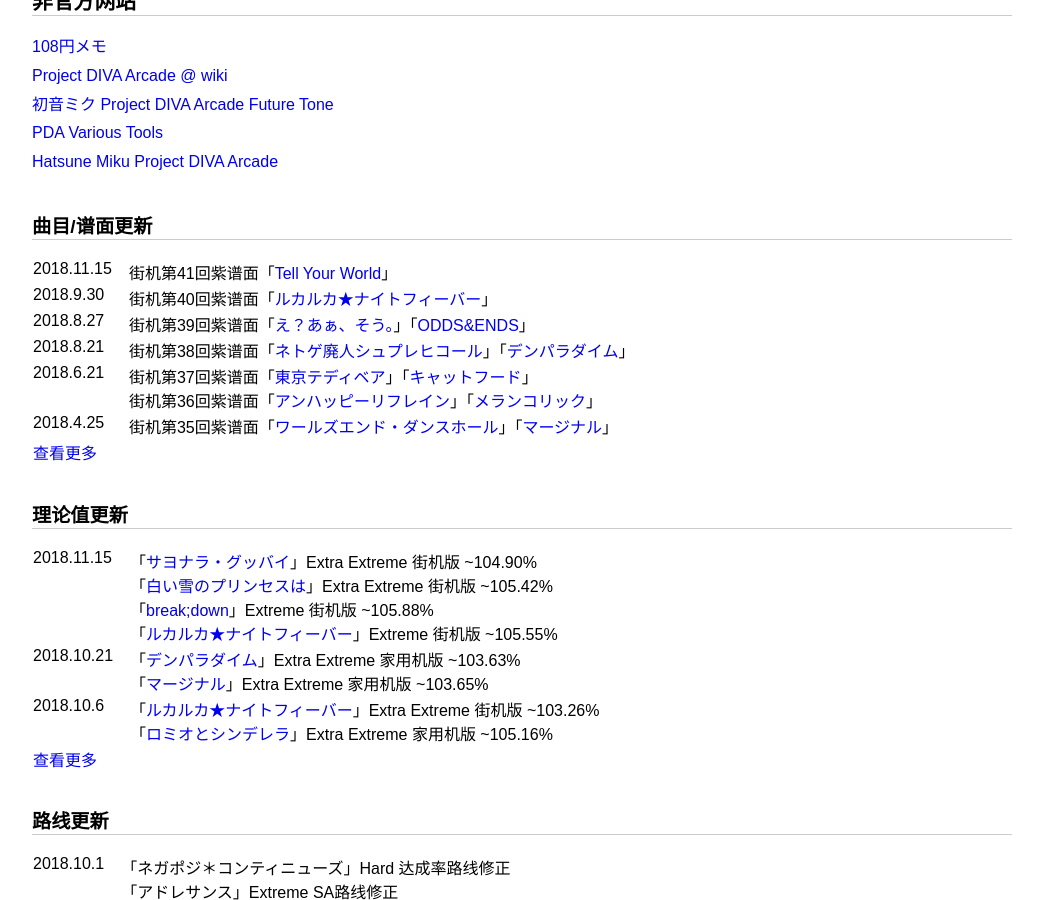
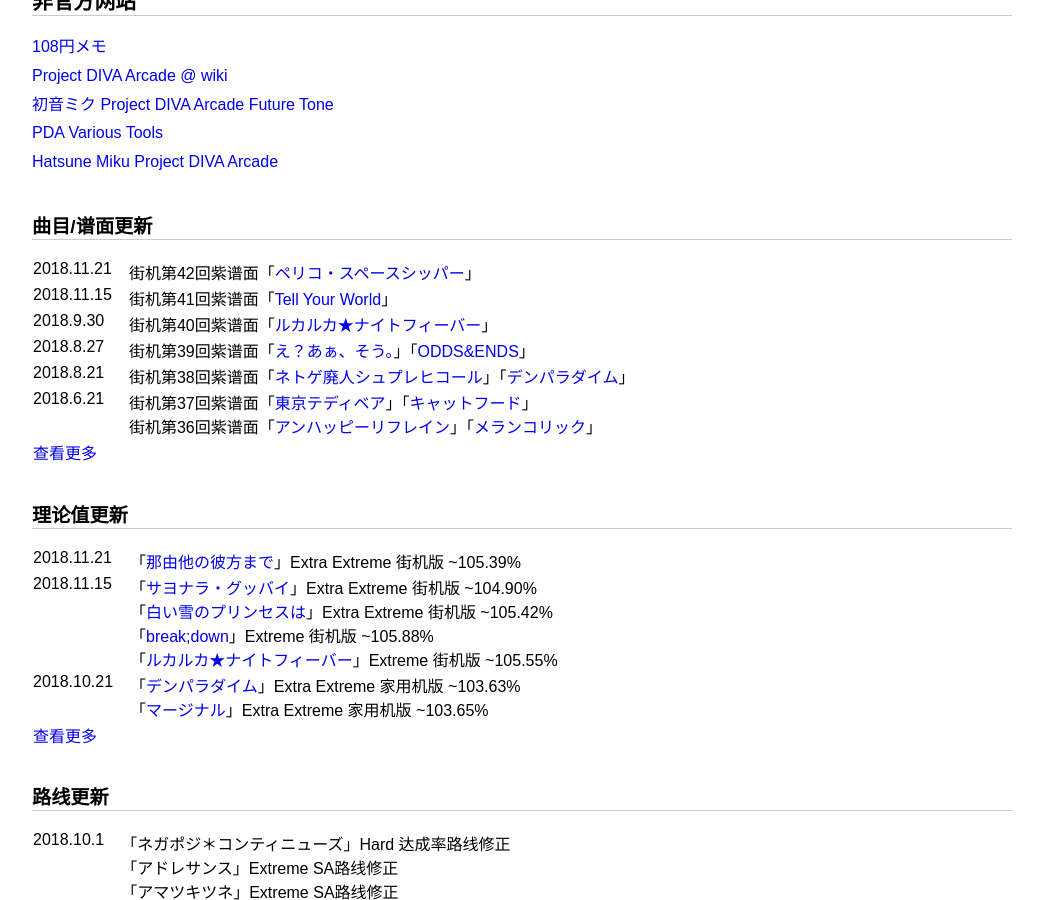
Before and after one commit to ProjectDIVA/FT, a Jekyll site: the page index.html, which Jekyll copies as it is, in a window 1280 px wide and 900 px high, scrolled down 489 px. Shown: the whole window, without its empty margins (118-1161 px from the left). Built offline with Jekyll 4.4.1, drawn with Linux system fonts in a browser that asks for light colours.

Commit message:
更新街机42回紫谱面

```diff
--- a/history.html
+++ b/history.html
@@ -24,6 +24,7 @@
 	<article id="content">
 		<h2>曲目/谱面更新</h2>
 		<table id="history" style="border-collapse: collapse;border-spacing:10px;">
+			<tr><td>2018.11.21</td><td>街机第42回紫谱面「ペリコ・スペースシッパー」</td></tr>
 			<tr><td>2018.11.15</td><td>街机第41回紫谱面「Tell Your World」</td></tr>
 			<tr><td>2018.9.30</td><td>街机第40回紫谱面「ルカルカ★ナイトフィーバー」</td></tr>
 			<tr><td>2018.8.27</td><td>街机第39回紫谱面「え？あぁ、そう。」「ODDS&ENDS」</td></tr>
--- a/index.html
+++ b/index.html
@@ -44,19 +44,19 @@
 		<div></div> -->
 		<h3>曲目/谱面更新</h3>
 		<table id="history" style="border-collapse: collapse;border-spacing:10px;">
+			<tr><td>2018.11.21</td><td>街机第42回紫谱面「<a href="info.html?id=189">ペリコ・スペースシッパー</a>」</td></tr>
 			<tr><td>2018.11.15</td><td>街机第41回紫谱面「<a href="info.html?id=125">Tell Your World</a>」</td></tr>
 			<tr><td>2018.9.30</td><td>街机第40回紫谱面「<a href="info.html?id=230">ルカルカ★ナイトフィーバー</a>」</td></tr>
 			<tr><td>2018.8.27</td><td>街机第39回紫谱面「<a href="info.html?id=29">え？あぁ、そう。</a>」「<a href="info.html?id=35">ODDS&ENDS</a>」</td></tr>
 			<tr><td>2018.8.21</td><td>街机第38回紫谱面「<a href="info.html?id=147">ネトゲ廃人シュプレヒコール</a>」「<a href="info.html?id=128">デンパラダイム</a>」</td></tr>
 			<tr><td>2018.6.21</td><td>街机第37回紫谱面「<a href="info.html?id=130">東京テディベア</a>」「<a href="info.html?id=51">キャットフード</a>」<br>街机第36回紫谱面「<a href="info.html?id=14">アンハッピーリフレイン</a>」「<a href="info.html?id=213">メランコリック</a>」</td></tr>
-			<tr><td>2018.4.25</td><td>街机第35回紫谱面「<a href="info.html?id=239">ワールズエンド・ダンスホール</a>」「<a href="info.html?id=198">マージナル</a>」</td></tr>
 			<tr><td><a href="history.html">查看更多</a></td></tr>
 		</table>
 		<h3>理论值更新</h3>
 		<table id="history" style="border-collapse: collapse;border-spacing:10px;">
+			<tr><td>2018.11.21</td><td>「<a href="info.html?id=139">那由他の彼方まで</a>」Extra Extreme 街机版 ~105.39%</td></tr>
 			<tr><td>2018.11.15</td><td>「<a href="info.html?id=78">サヨナラ・グッバイ</a>」Extra Extreme 街机版 ~104.90%<br>「<a href="info.html?id=88">白い雪のプリンセスは</a>」Extra Extreme 街机版 ~105.42%<br>「<a href="info.html?id=186">break;down</a>」Extreme 街机版 ~105.88%<br>「<a href="info.html?id=230">ルカルカ★ナイトフィーバー</a>」Extreme 街机版 ~105.55%</td></tr>
 			<tr><td>2018.10.21</td><td>「<a href="info.html?id=128">デンパラダイム</a>」Extra Extreme 家用机版 ~103.63%<br>「<a href="info.html?id=198">マージナル</a>」Extra Extreme 家用机版 ~103.65%</td></tr>
-			<tr><td>2018.10.6</td><td>「<a href="info.html?id=230">ルカルカ★ナイトフィーバー</a>」Extra Extreme 街机版 ~103.26%<br>「<a href="info.html?id=237">ロミオとシンデレラ</a>」Extra Extreme 家用机版 ~105.16%</td></tr>
 			<tr><td><a href="history.html">查看更多</a></td></tr>
 		</table>
 		<h3>路线更新</h3>
```
Also changed, not shown: info.js (+20 -13 lines).
